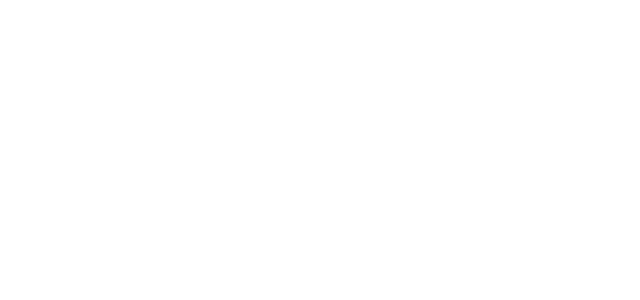
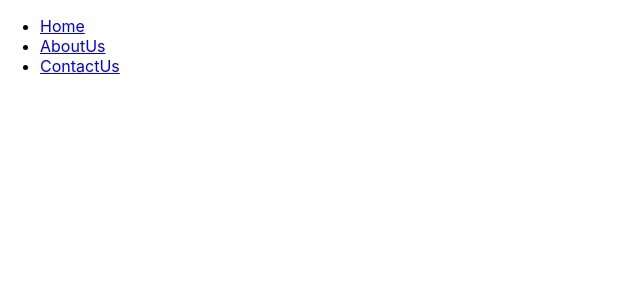
Before and after one commit to ukmuniweera/IT3133-Day-08, a React (Create React App) app in the folder day08/: page / in a window 1280 px wide. Before the commit this address had no page. Shown: the top 300 px of the page, without its empty margins (0-640 px from the left). Built offline with nearby package versions, Linux system fonts and the light colour scheme.

Commit message:
Test project setuped

```diff
--- a/day08/package.json
+++ b/day08/package.json
@@ -9,6 +9,7 @@
     "ajv": "^8.17.1",
     "react": "^18.3.1",
     "react-dom": "^18.3.1",
+    "react-router-dom": "^7.0.1",
     "react-scripts": "5.0.1",
     "web-vitals": "^2.1.4"
   },
--- a/day08/src/App.js
+++ b/day08/src/App.js
@@ -1,12 +1,19 @@
 import Home from "./components/Home";
 import AboutUs from "./components/AboutUs";
 import ContactUs from "./components/ContactUs";
-import {BrowserRouter as Router, Routes, Route} from 'react-router-dom';
+import {BrowserRouter as Router, Routes, Route, Link} from 'react-router-dom';
 
 function App() {
   return (
     <div>
       <Router>
+        <nav>
+          <ul>
+            <li><Link to="/home">Home</Link></li>
+            <li><Link to="/aboutus">AboutUs</Link></li>
+            <li><Link to="/contactus">ContactUs</Link></li>
+          </ul>
+        </nav>
         <Routes>
           <Route path="/home" element={<Home/>}/>
           <Route path="/aboutus" element={<AboutUs/>}/>
```
Also changed, not shown: 1 other file (tests, documents, lock files or other folders).
